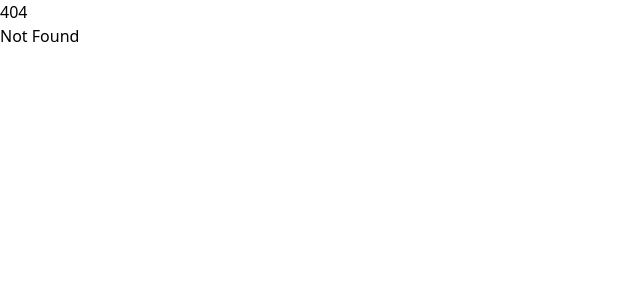
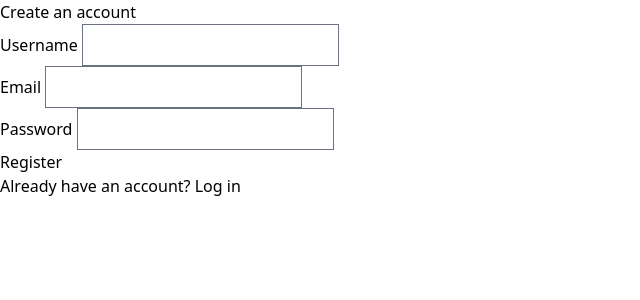
Before and after one commit to Plouski/Workshop-KYNG, a SvelteKit app: page /auth/register in a window 1280 px wide. Before the commit this address had no page. Shown: the top 300 px of the page, without its empty margins (0-640 px from the left). Built offline with nearby package versions, Linux system fonts and the light colour scheme.

Commit message:
feat: implement login and registration forms with error handling

```diff
--- /dev/null
+++ b/src/routes/auth/login/+page.svelte
@@ -0,0 +1,49 @@
+<script>
+	let email = $state('');
+	let password = $state('');
+	let error = $state('');
+	const handleSubmit = async (event) => {
+		event.preventDefault();
+		const response = await fetch('http://localhost:1337/api/auth/local', {
+			method: 'POST',
+			headers: {
+				'Content-Type': 'application/json'
+			},
+			body: JSON.stringify({
+				identifier: email,
+				password
+			})
+		});
+
+		const data = await response.json();
+		if (response.ok) {
+			// Handle successful login
+			console.log('Login successful:', data);
+			localStorage.setItem('jwt', data.jwt);
+			// Redirect or update UI as needed
+            window.location.href = '/';
+		} else {
+			// Handle error
+			console.error('Login failed:', data);
+			error = data.error.message;
+		}
+	};
+</script>
+
+<main>
+    <h1>Welcome back</h1>
+    <p>Please enter your details</p>
+    <form method="POST" action="/" onsubmit={handleSubmit}>
+        <div>
+            <label for="email">Email</label>
+            <input bind:value={email} type="text" id="email" name="email" required />
+        </div>
+        <div>
+            <label for="password">Password</label>
+            <input bind:value={password} type="password" id="password" name="password" required />
+        </div>
+        <button type="submit">Log in</button>
+        <p>Don't have an account? <a href="/auth/register">Register</a></p>
+        {#if error}<p>{error}</p>{/if}
+    </form>
+</main>
--- /dev/null
+++ b/src/routes/auth/register/+page.svelte
@@ -0,0 +1,59 @@
+<script>
+	let username = $state('');
+	let email = $state('');
+	let password = $state('');
+	let error = $state('');
+
+	const handleSubmit = async (event) => {
+		event.preventDefault();
+		const response = await fetch('http://localhost:1337/api/auth/local/register', {
+			method: 'POST',
+			headers: {
+				'Content-Type': 'application/json'
+			},
+			body: JSON.stringify({
+				username,
+				email,
+				password
+			})
+		});
+
+		const data = await response.json();
+		if (response.ok) {
+			// Handle successful registration
+			console.log('Registration successful:', data);
+			localStorage.setItem('jwt', data.jwt);
+			// Account created successfully
+			alert('Account created successfully! Please log in.');
+            //wait for 2 seconds before redirecting
+            await new Promise(resolve => setTimeout(resolve, 1000));
+            // Redirect to login page
+			window.location.href = '/auth/login';
+		} else {
+			// Handle error
+			console.error('Registration failed:', data);
+			error = data.error.message;
+		}
+	};
+</script>
+
+<main>
+	<h1>Create an account</h1>
+	<form method="POST" action="/" onsubmit={handleSubmit}>
+		<div>
+			<label for="username">Username</label>
+			<input bind:value={username} type="text" id="username" name="username" required />
+		</div>
+		<div>
+			<label for="email">Email</label>
+			<input bind:value={email} type="email" id="email" name="email" required />
+		</div>
+		<div>
+			<label for="password">Password</label>
+			<input bind:value={password} type="password" id="password" name="password" required />
+		</div>
+		<button type="submit">Register</button>
+		<p>Already have an account? <a href="/auth/login">Log in</a></p>
+		{#if error}<p>{error}</p>{/if}
+	</form>
+</main>
```
Also changed, not shown: 1 other file (tests, documents, lock files or other folders).
